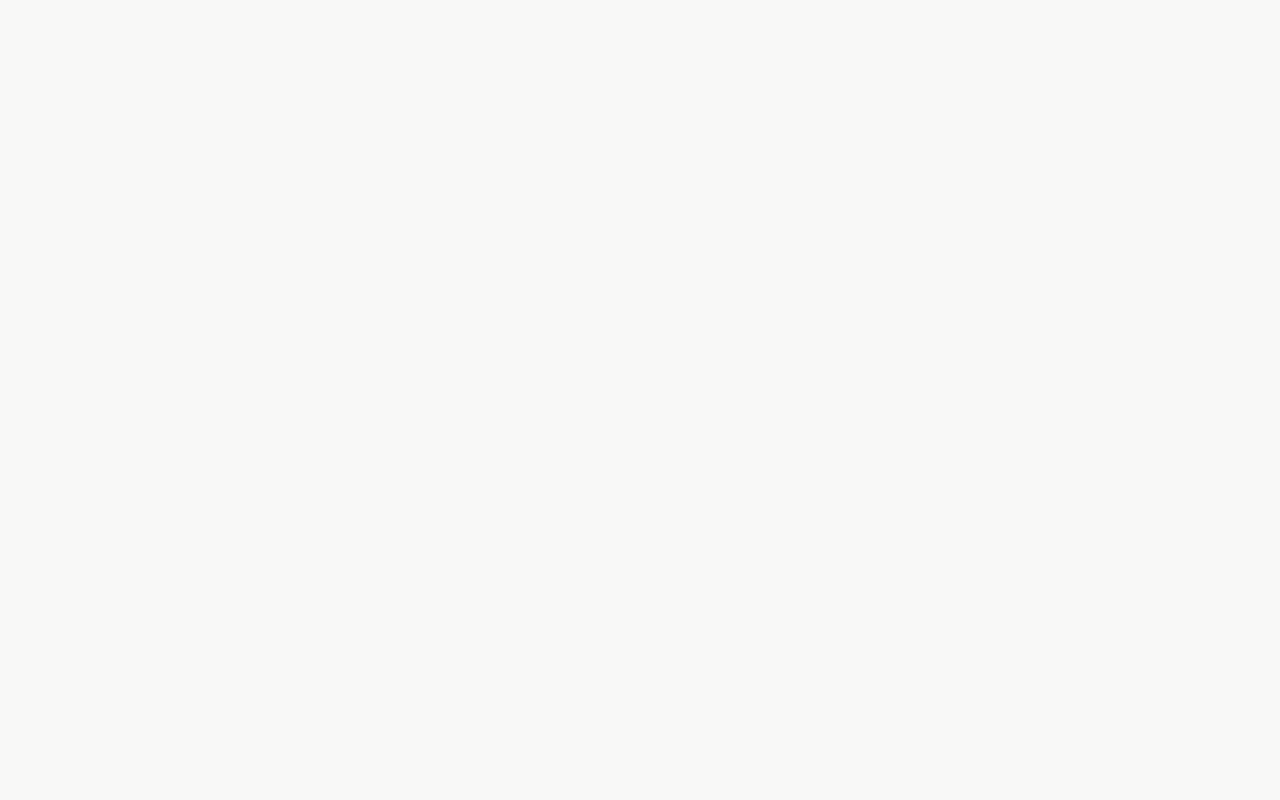
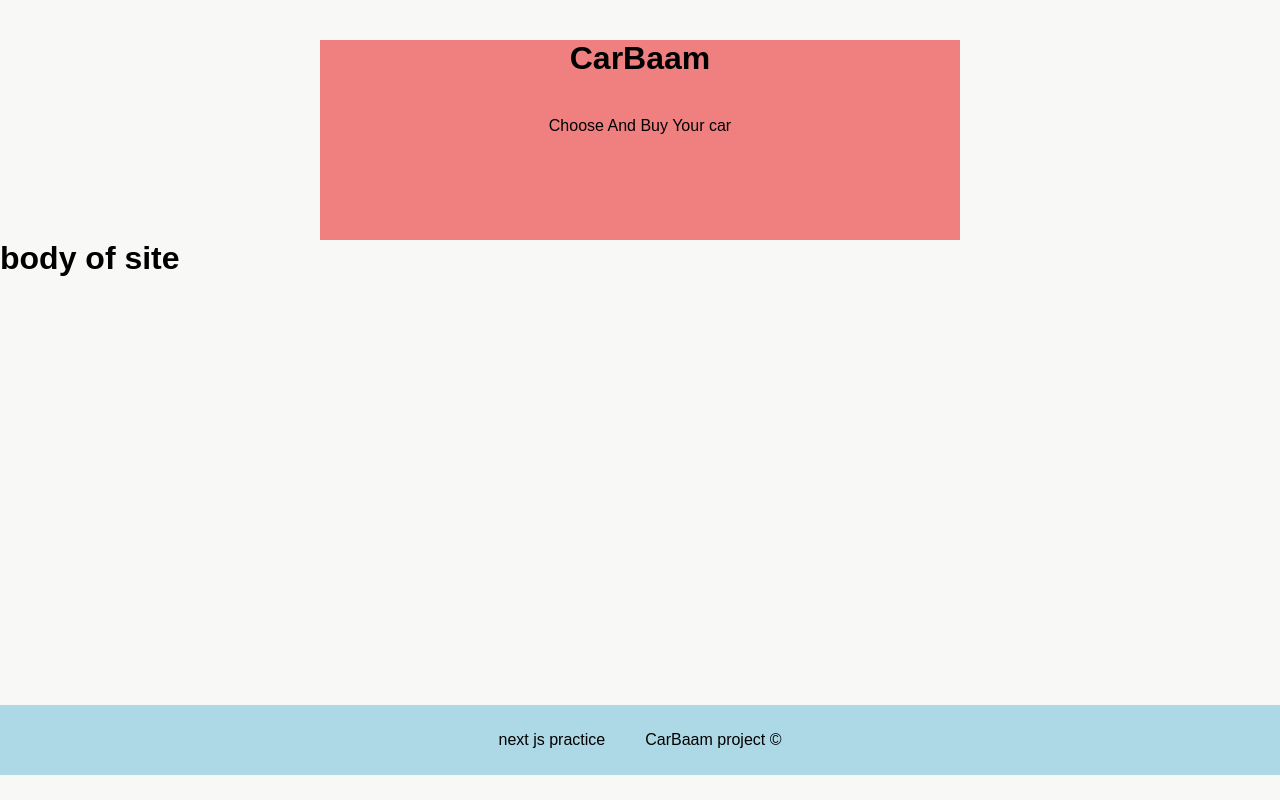
Before and after one commit to Arian-khamesi/sell-cars, a Next.js app: page / in a window 1280 px wide. Built offline with nearby package versions, Linux system fonts and the light colour scheme.

Commit message:
create header and footer in layout component and styling them

```diff
--- /dev/null
+++ b/Components/Layout.js
@@ -0,0 +1,24 @@
+import Link from "next/link"
+import styles from "./Layout.module.css"
+export default function Layout({ children }) {
+    return (
+        <>
+            <header className={styles.header}>
+              <Link href={"/"}>
+              <h1 className={styles.text}>
+                    CarBaam
+                </h1>
+                <p className={styles.text}>
+                    Choose And Buy Your car
+                </p>
+              </Link>
+            </header>
+            <div className={styles.container}>
+            {children}
+            </div>
+            <footer className={styles.footer}>
+                <span className={styles.foot_span}>next js practice</span>CarBaam project &copy;
+            </footer>
+        </>
+    )
+}
--- /dev/null
+++ b/Components/Layout.module.css
@@ -0,0 +1,24 @@
+.header{
+    width: 50%;
+    margin: 0px auto;
+    height: 200px;
+    background-color: lightcoral;
+}
+.text{
+    text-align: center !important;
+    margin-top: 40px;
+}
+.footer{
+    width: 100%;
+    display: flex;
+    justify-content: center;
+    align-items: center;
+    background-color: lightblue;
+    height: 70px;
+}
+.container{
+    min-height: 465px;
+}
+.foot_span{
+    margin-right: 40px;
+}
--- a/pages/_app.js
+++ b/pages/_app.js
@@ -1,7 +1,8 @@
 import '../styles/globals.css'
+import Layout from '../Components/Layout'
 
 function MyApp({ Component, pageProps }) {
-  return <Component {...pageProps} />
+  return <Layout><Component {...pageProps} /></Layout>
 }
 
 export default MyApp
--- a/pages/index.js
+++ b/pages/index.js
@@ -1,8 +1,8 @@
 
 export default function Home() {
   return (
-    <div>
-
-    </div>
+    <h1>
+      body of site
+    </h1>
   )
 }
```
